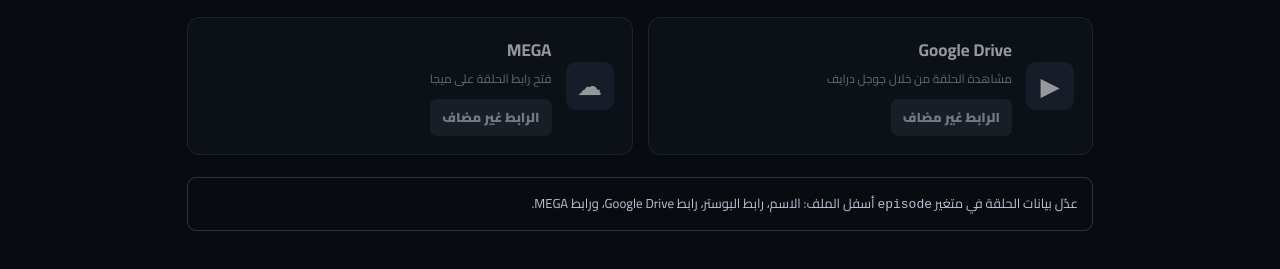
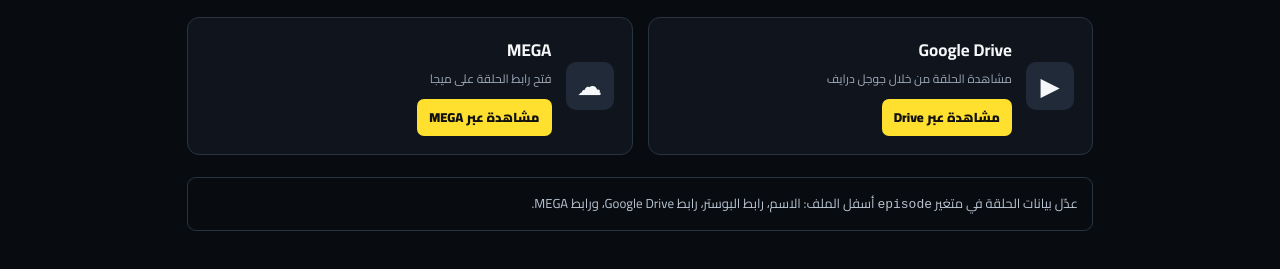
Before and after one commit to SamuraiJackAr/samuraijackar.github.io, a plain HTML site: page episode-10.html in a window 1280 px wide. Shown: the part 471-740 px from the top of the page. Drawn offline with Linux system fonts and the light colour scheme.

Commit message:
Update episode-10.html

```diff
--- a/episode-10.html
+++ b/episode-10.html
@@ -4,5 +4,5 @@
 <section class="providers"><article class="provider" id="driveBox"><div class="ico">▶</div><div><h2>Google Drive</h2><p>مشاهدة الحلقة من خلال جوجل درايف</p><a id="drive" target="_blank" rel="noopener noreferrer">مشاهدة عبر Drive</a></div></article><article class="provider" id="megaBox"><div class="ico">☁</div><div><h2>MEGA</h2><p>فتح رابط الحلقة على ميجا</p><a id="mega" target="_blank" rel="noopener noreferrer">مشاهدة عبر MEGA</a></div></article></section><div class="note">عدّل بيانات الحلقة في متغير <code>episode</code> أسفل الملف: الاسم، رابط البوستر، رابط Google Drive، ورابط MEGA.</div></main>
 <script>
 /* عدّل هذه القيم في كل ملف حلقة */
-const episode={title:"الحلقة 10",poster:"",drive:"",mega:""};document.title=episode.title+" | ساموراي جاك";document.getElementById("title").textContent=episode.title;const cover=document.getElementById("cover"),ph=document.getElementById("placeholder");if(episode.poster.trim()){cover.src=episode.poster.trim();cover.style.display="block";ph.style.display="none";cover.onerror=()=>{cover.style.display="none";ph.style.display="grid"}}function setup(boxId,linkId,url){const box=document.getElementById(boxId),a=document.getElementById(linkId);if(url.trim())a.href=url.trim();else{box.classList.add("off");a.href="#";a.textContent="الرابط غير مضاف";a.addEventListener("click",e=>{e.preventDefault();alert("أضف رابط هذا المصدر داخل ملف الحلقة أولًا.")})}}setup("driveBox","drive",episode.drive);setup("megaBox","mega",episode.mega);
+const episode={title:"الحلقة 10",poster:"",drive:"https://fc-lc.xyz/i4clR",mega:"https://fc-lc.xyz/a93vfYdC"};document.title=episode.title+" | ساموراي جاك";document.getElementById("title").textContent=episode.title;const cover=document.getElementById("cover"),ph=document.getElementById("placeholder");if(episode.poster.trim()){cover.src=episode.poster.trim();cover.style.display="block";ph.style.display="none";cover.onerror=()=>{cover.style.display="none";ph.style.display="grid"}}function setup(boxId,linkId,url){const box=document.getElementById(boxId),a=document.getElementById(linkId);if(url.trim())a.href=url.trim();else{box.classList.add("off");a.href="#";a.textContent="الرابط غير مضاف";a.addEventListener("click",e=>{e.preventDefault();alert("أضف رابط هذا المصدر داخل ملف الحلقة أولًا.")})}}setup("driveBox","drive",episode.drive);setup("megaBox","mega",episode.mega);
 </script></body></html>
```
